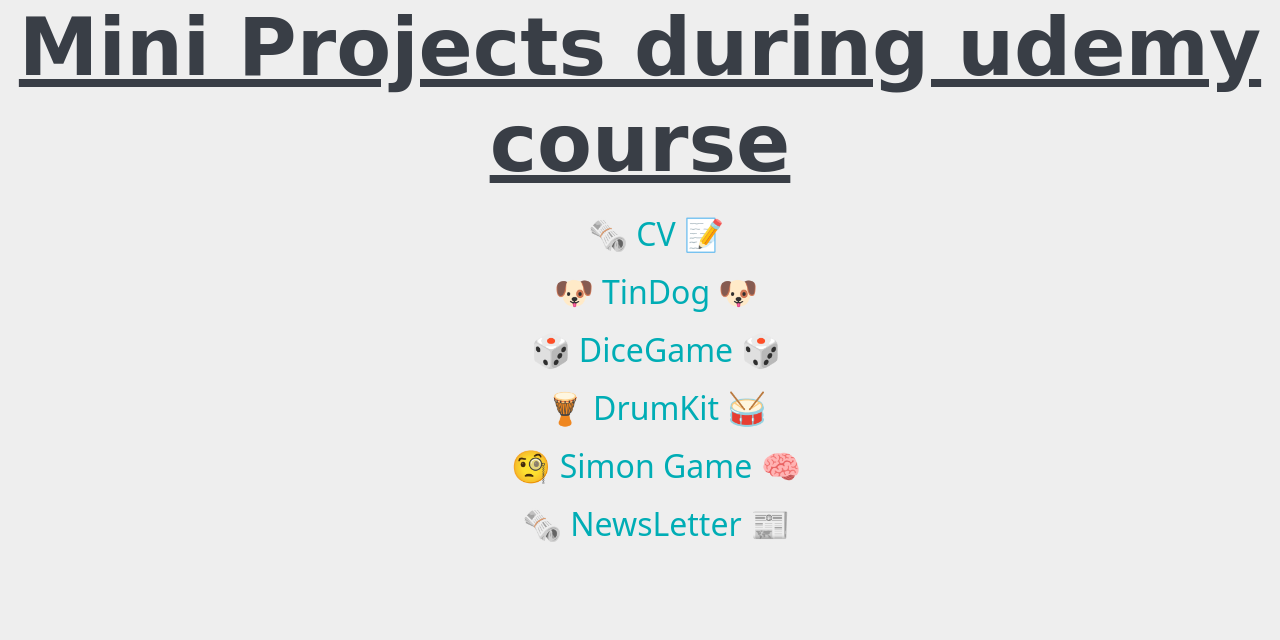
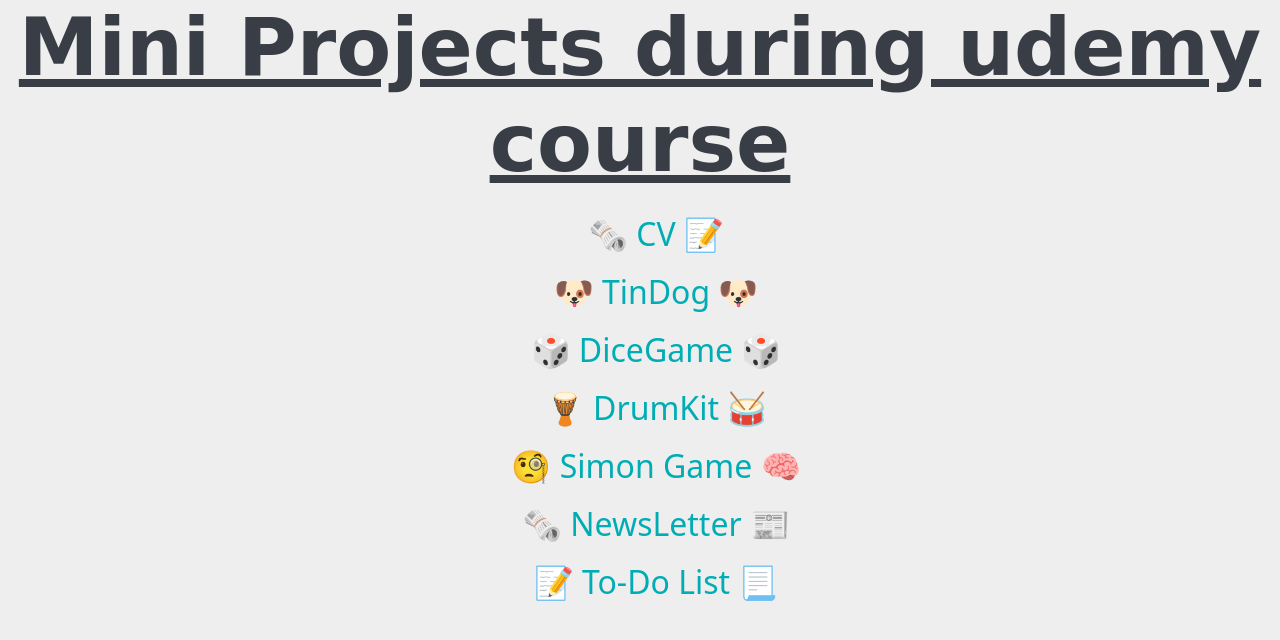
Before and after one commit to tushar-dsr/UDEMY, a plain HTML site: page index.html in a window 1280 px wide. Drawn offline with nearby package versions, Linux system fonts and the light colour scheme.

Commit message:
Update index.html

```diff
--- a/index.html
+++ b/index.html
@@ -66,6 +66,11 @@
          🗞 NewsLetter 📰
         </a>
       </li>
+      <li>
+        <a href="https://shielded-atoll-64473.herokuapp.com/" target="_blank">
+          📝 To-Do List 📃
+        </a>
+      </li>
     </ul>
   </body>
 </html>
```
